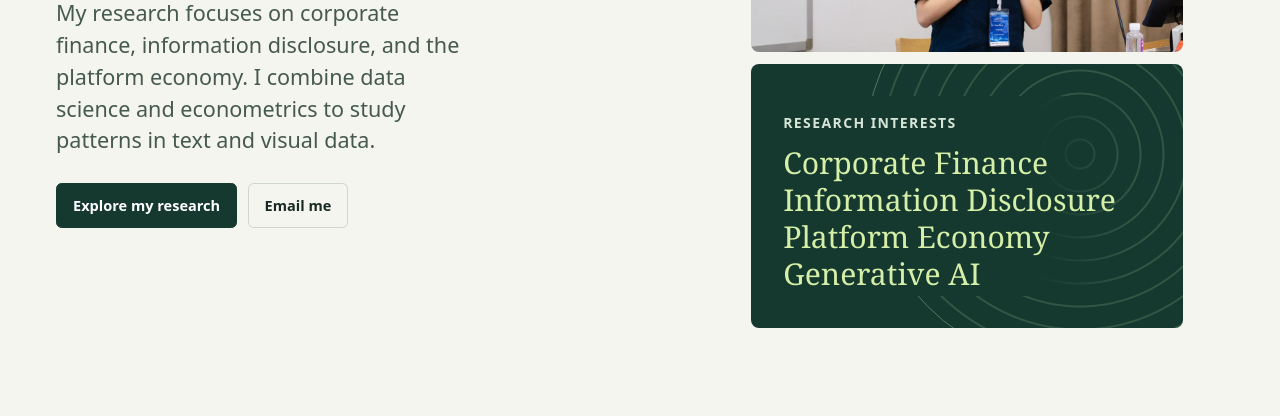
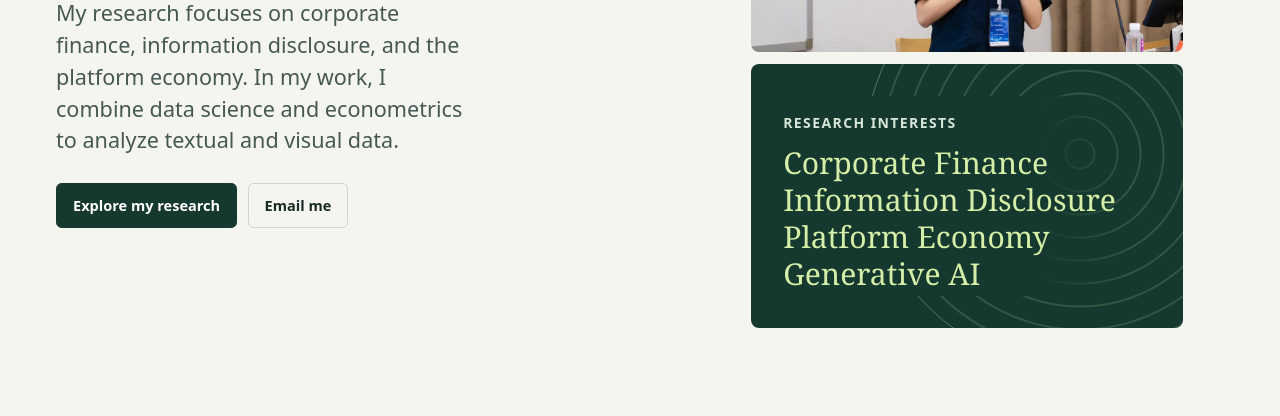
Before and after one commit to elliezhang11/elliezhang11.github.io, a plain HTML site: page index.html in a window 1280 px wide. Shown: the part 384-800 px from the top of the page. Drawn offline with Linux system fonts and the light colour scheme.

Commit message:
Polish homepage research introduction

```diff
--- a/index.html
+++ b/index.html
@@ -32,7 +32,7 @@
     <section class="hero" aria-labelledby="name">
       <div class="intro">
         <h1 id="name">Xiaoyue Zhang<span>.</span></h1>
-        <p class="intro-copy">My research focuses on corporate finance, information disclosure, and the platform economy. I combine data science and econometrics to study patterns in text and visual data.</p>
+        <p class="intro-copy">My research focuses on corporate finance, information disclosure, and the platform economy. In my work, I combine data science and econometrics to analyze textual and visual data.</p>
         <div class="actions">
           <a class="button" href="#research">Explore my research</a>
           <a class="button secondary" href="mailto:xiaoyue.zhang20@outlook.com">Email me</a>
```
